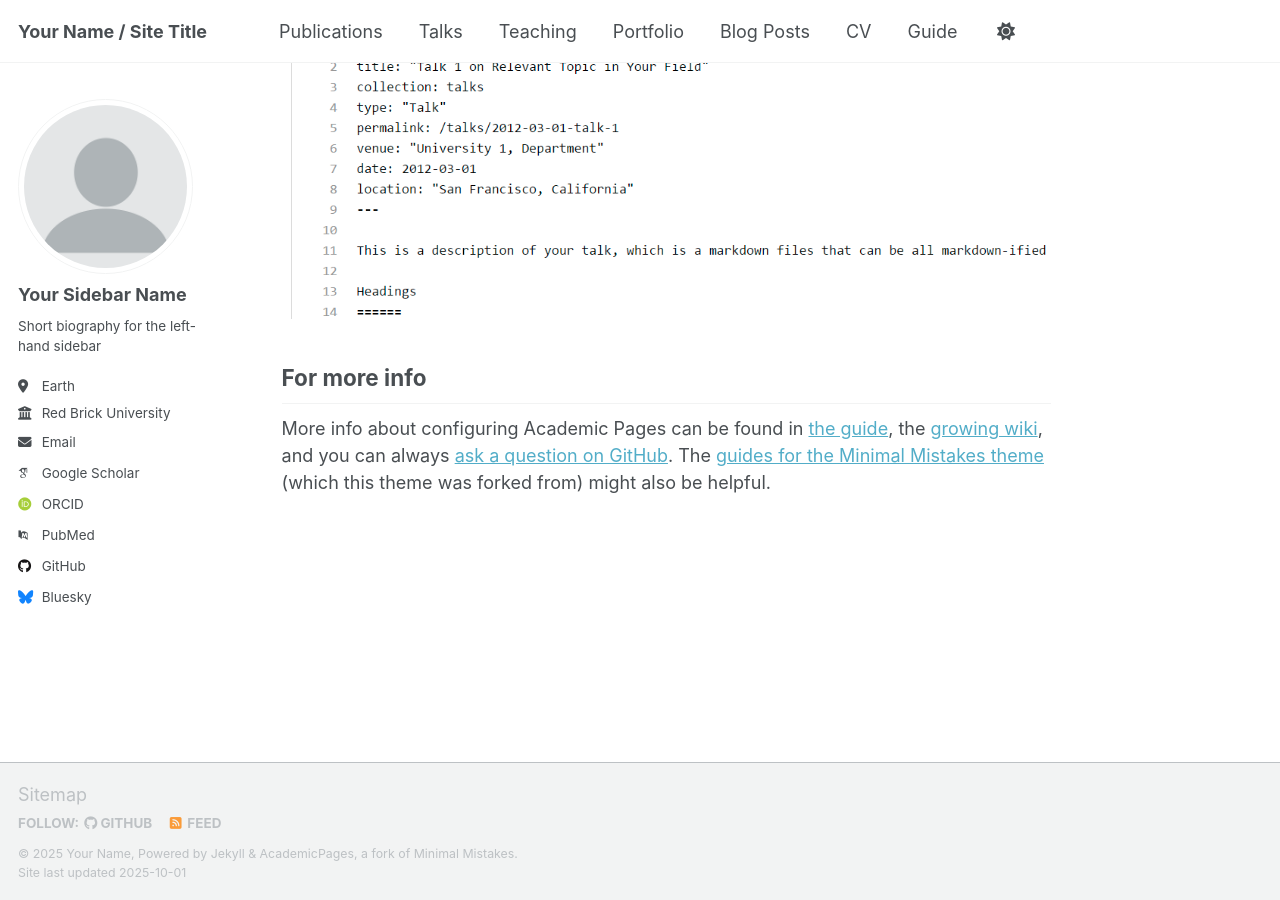
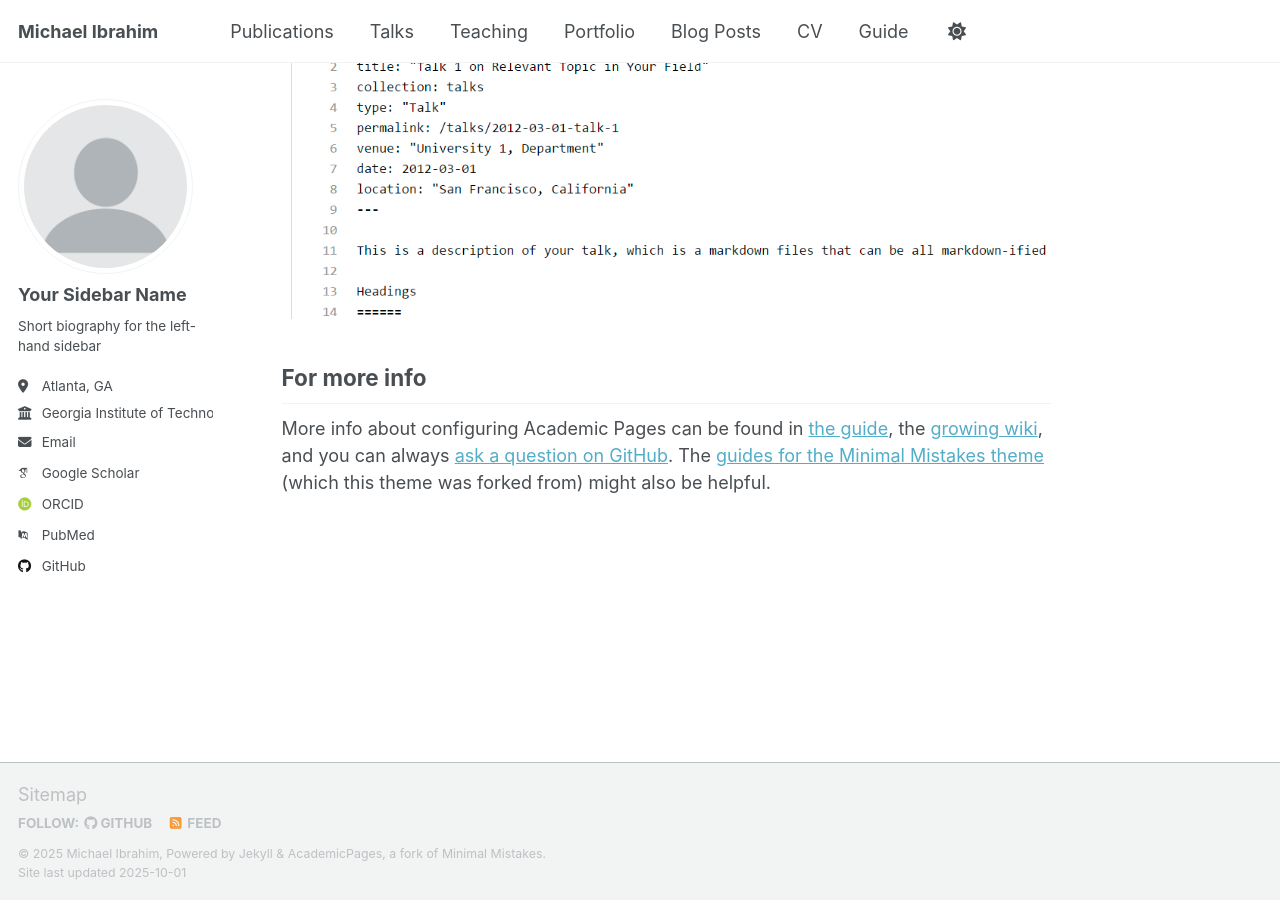
Before and after one commit to mibrahim41/mibrahim41.github.io, a Jekyll site: the page built from _pages/about.md, in a window 1280 px wide and 900 px high, scrolled down 2880 px. Built offline with Jekyll 4.4.1, drawn with Linux system fonts in a browser that asks for light colours; some web fonts are replaced; a script that is not in the unit is left out.

Commit message:
Update _config.yml

```diff
--- a/_config.yml
+++ b/_config.yml
@@ -9,10 +9,10 @@
 # Basic Site Settings
 locale                   : "en-US"
 site_theme               : "default" # Currently available options are "default", "air"
-title                    : "Your Name / Site Title"
+title                    : "Michael Ibrahim"
 title_separator          : "-"
-name                     : &name "Your Name"
-description              : &description "Your Name's academic portfolio"   # Update this with a general description of your site, this is the default if not overridden by a page
+name                     : &name "Michael Ibrahim"
+description              : &description "ML PhD Candidate @ GT"   # Update this with a general description of your site, this is the default if not overridden by a page
 url                      : https://academicpages.github.io # The base hostname & protocol for your site e.g. "https://[your GitHub username].github.io",
                                                            # or if you already have some other page hosted on Github then use "https://[your GitHub username].github.io/[Your Repo Name]"
 baseurl                  : "" # the subpath of your site, e.g. "/blog"
@@ -27,15 +27,15 @@ author:
   name             : "Your Sidebar Name"
   pronouns         : # example: "she/her"
   bio              : "Short biography for the left-hand sidebar"
-  location         : "Earth"
-  employer         : "Red Brick University"
+  location         : "Atlanta, GA"
+  employer         : "Georgia Institute of Technology"
   uri              : # URL
-  email            : "none@example.org"
+  email            : "mibrahim41@gatech.edu"
 
   # Academic websites
   academia         : # URL
   arxiv            : # URL - Update with the correct link to your profile
-  googlescholar    : "https://scholar.google.com/citations?user=PS_CX0AAAAAJ"
+  googlescholar    : "https://scholar.google.com/citations?user=onDFrjkAAAAJ&hl=en"
   inspire-hep      : # URL
   impactstory      : # URL
   orcid            : "http://orcid.org/yourorcidurl"
@@ -48,13 +48,13 @@ author:
   bitbucket        : # Username - Update with your username on the site
   codepen          : # Username
   dribbble         : # Username
-  github           : "academicpages"
+  github           : "mibrahim41"
   kaggle           : # Username
   stackoverflow    : # User number or user number and name (i.e., use "1" or "1/jeff-atwood")
 
   # Social media
   artstation       : # Username
-  bluesky          : "bsky.app" # Replace this with you Bluesky username
+  bluesky          : # Replace this with you Bluesky username
   facebook         : # Username
   flickr           : # Username
   foursquare       : # Username
```
